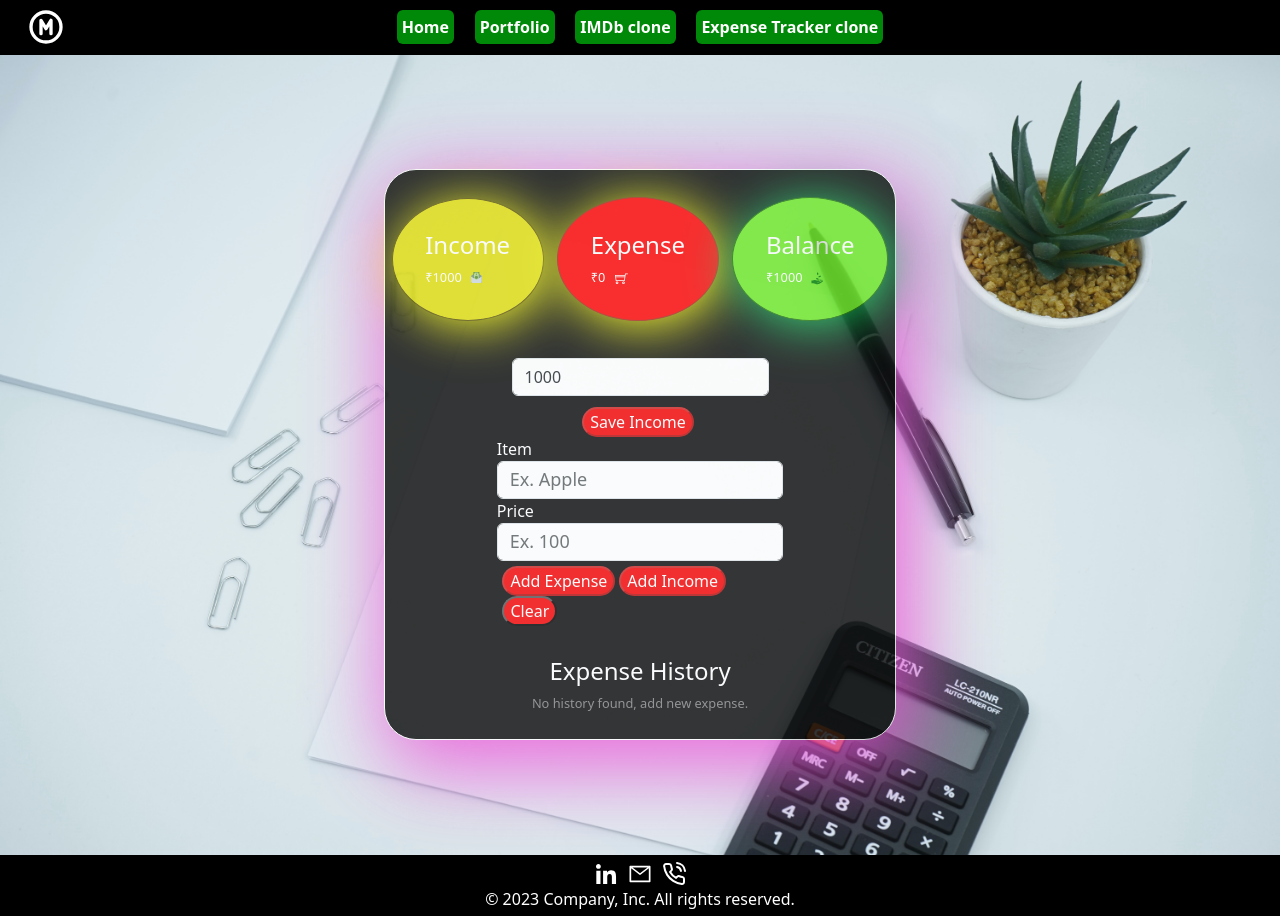
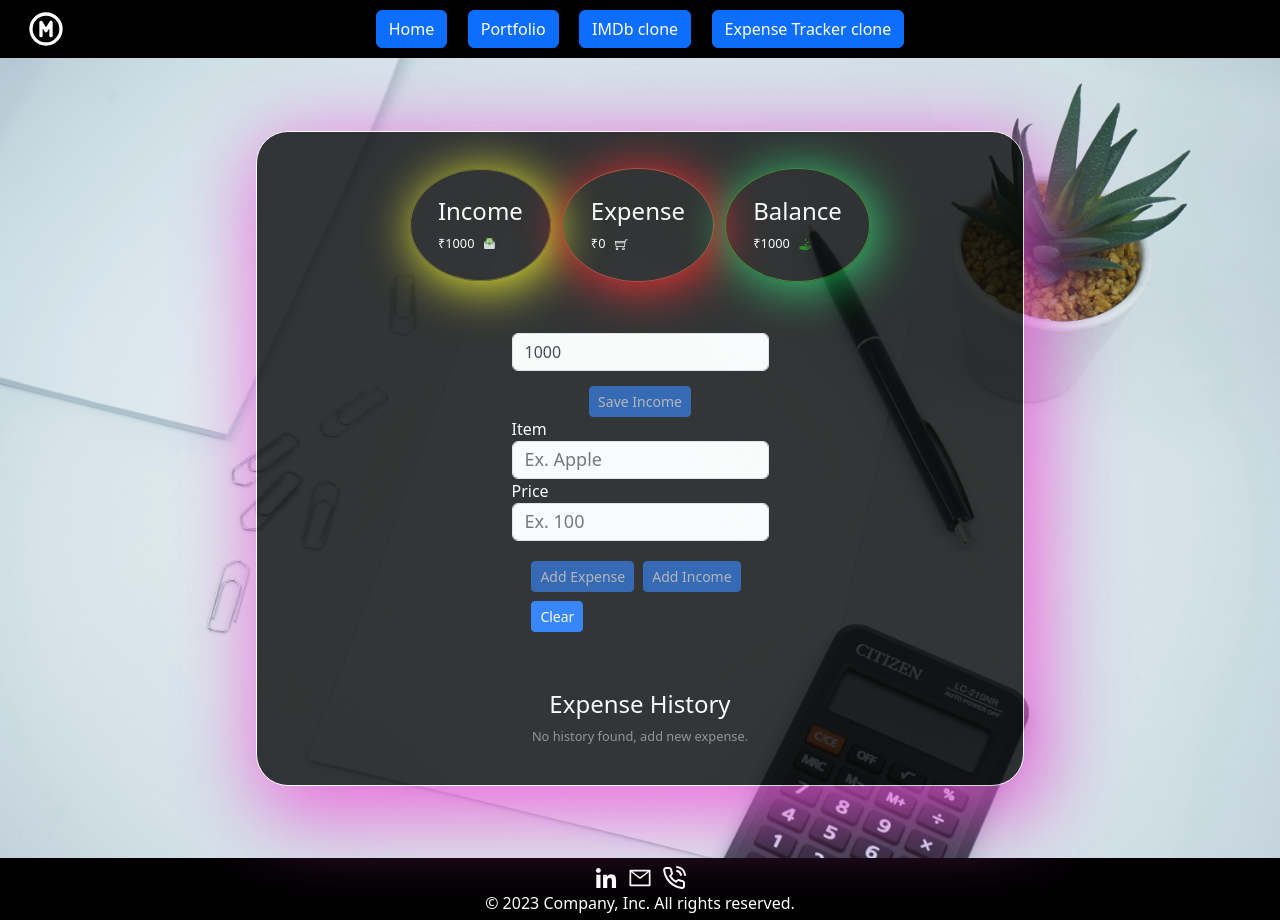
Before and after one commit to MuskanSrivastava8/Mitra, a React (Create React App) app: page /Mitra/Expensetracker in a window 1280 px wide. Built offline with nearby package versions, Linux system fonts and the light colour scheme.

Commit message:
Btn and css work

```diff
--- a/src/Components/ExpenseTracker/ExpenseIncomeInput.js
+++ b/src/Components/ExpenseTracker/ExpenseIncomeInput.js
@@ -30,7 +30,7 @@ export default function ExpenseIncomeInput() {
       </div>
 
       <div >
-        <button className="Expense_Income_add_btn" onClick={submit} disabled={!incomeVal}>Save Income</button>
+      <button type="button" class="btn btn-primary btn-sm" onClick={submit} disabled={!incomeVal}>Save Income</button>
       </div>
       <ToastContainer />
     </React.Fragment>
--- a/src/Components/ExpenseTracker/ExpenseInput.js
+++ b/src/Components/ExpenseTracker/ExpenseInput.js
@@ -30,7 +30,7 @@ export default function ExpenseInput() {
       setprice("");
       setexpenseName("");
       toast.success("New Expense added");
-      if ((resExpense + Number.parseFloat(price)) > resReviewIncome) {
+      if (resExpense + Number.parseFloat(price) > resReviewIncome) {
         toast.error("Expense exceeded Income");
       }
     } else {
@@ -49,7 +49,7 @@ export default function ExpenseInput() {
       setprice("");
       setexpenseName("");
       toast.success("New Income added");
-      if (resExpense > (resReviewIncome + Number.parseFloat(price))) {
+      if (resExpense > resReviewIncome + Number.parseFloat(price)) {
         toast.error("Expense exceeded Income");
       }
     } else {
@@ -92,6 +92,32 @@ export default function ExpenseInput() {
         </div>
         <div className="Expense_input_box">
           <button
+            type="button"
+            class="btn btn-primary btn-sm"
+            style={{ margin: "2%" }}
+            onClick={SubmitExpense}
+            disabled={!price || !expenseName}
+          >
+            Add Expense
+          </button>
+          <button
+            type="button"
+            style={{ margin: "2%" }}
+            class="btn btn-primary btn-sm"
+            onClick={SubmitIncome}
+            disabled={!price || !expenseName}
+          >
+            Add Income
+          </button>
+          <button
+            type="button"
+            class="btn btn-primary btn-sm"
+            style={{ margin: "2%" }}
+            onClick={clearInput}
+          >
+            Clear
+          </button>
+          {/* <button
             className="Expense_input_btn"
             onClick={SubmitExpense}
             disabled={!price || !expenseName}
@@ -107,7 +133,7 @@ export default function ExpenseInput() {
           </button>
           <button className="Expense_input_btn" onClick={clearInput}>
             Clear
-          </button>
+          </button> */}
         </div>
       </div>
     </React.Fragment>
--- a/src/Components/ExpenseTracker/ExpenseListItem.js
+++ b/src/Components/ExpenseTracker/ExpenseListItem.js
@@ -116,7 +116,7 @@ export default function ExpenseListItem({ item }) {
                     className="Expense_edit_name_item_btn"
                     onClick={saveItemName}
                   >
-                    <AiOutlineCheck />
+                    <AiOutlineCheck style={{color:"white"}}/>
                   </button>
                 ) : null}
                 {showDeleteEditIcon ? (
@@ -147,7 +147,7 @@ export default function ExpenseListItem({ item }) {
                     className="Expense_edit_name_item_btn"
                     onClick={saveItemPrice}
                   >
-                    <AiOutlineCheck />
+                    <AiOutlineCheck style={{color:"white"}}/>
                   </button>
                 ) : null}
                 {showDeleteEditIconPrice ? (
--- a/src/Components/ExpenseTracker/Expensetracker.scss
+++ b/src/Components/ExpenseTracker/Expensetracker.scss
@@ -20,7 +20,7 @@
     margin-bottom: 2%;
     background-color: #080808;
     height: 100%;
-    min-width: 40%;
+    min-width: 60%;
     border: 1px solid white;
     border-radius: 2rem;
     opacity: .8;
@@ -53,11 +53,11 @@
     align-items: center;
     // background: blue;
     padding: 4%;
-    width: 72%;
+    //width: 72%;
 }
 
 .Income_only {
-    background-color: rgb(224, 221, 12);
+   // background-color: rgb(224, 221, 12);
     margin: 2%;
     padding: 10%;
     border: 1px solid rgb(92, 83, 3);
@@ -79,14 +79,14 @@
 }
 
 .Expense_only {
-    background-color: red;
+    //background-color: red;
     margin: 2%;
     padding: 10.1%;
     border: 1px solid rgb(163, 44, 23);
     border-radius: 50%;
     cursor: pointer;
     font-size: .8rem;
-    box-shadow: 5px 5px 50px yellow;
+    box-shadow: 5px 5px 50px red;
 
 }
 
@@ -96,7 +96,7 @@
 }
 
 .Balance_only {
-    background-color: rgb(109, 233, 37);
+   // background-color: rgb(109, 233, 37);
     margin: 2%;
     padding: 10.1%;
     border: 1px solid rgb(33, 116, 13);
@@ -152,7 +152,7 @@
     display: flex;
     flex-direction: column;
     justify-content: center;
-    // align-items: center;
+    align-items: center;
 }
 
 .Expense_input_name {
@@ -182,7 +182,7 @@
 .Expense_delete_item_btn {
     border-radius: 50%;
     cursor: pointer;
-    background-color: #f60000;
+    background-color: #3887fb;
     color: black;
     margin-right: 4px;
 }
@@ -190,14 +190,14 @@
 .Expense_edit_item_btn {
     border-radius: 50%;
     cursor: pointer;
-    background-color: #f60000;
+    background-color: #3887fb;
     margin-right: 4px;
 }
 
 .Expense_expand_list_btn {
     border-radius: 50%;
     cursor: pointer;
-    background-color: #f60000;
+    background-color: #3887fb;
     margin-right: 4px;
 
 }
@@ -205,12 +205,13 @@
 .Expense_edit_name_item_btn {
     border-radius: 50%;
     cursor: pointer;
-    background-color: #f60000;
+    background-color: #3887fb;
     margin-right: 4px;
 }
 
 .Expense_input_box {
     padding: 2%;
+    margin: 4%
 
 }
 
@@ -242,6 +243,8 @@
     //ipad
     .Expense_content {
         padding: 15%;
+        min-width: 40%;
+
     }
 
     .Expense_container {
--- a/src/Components/Menu/Menu.js
+++ b/src/Components/Menu/Menu.js
@@ -15,7 +15,7 @@ export default function Menu() {
         </div>
         <div className="dropdownMenu_item">
           <Dropdown>
-            <Dropdown.Toggle variant="success" id="dropdown-basic">
+            <Dropdown.Toggle variant="primary" id="dropdown-basic">
               Menu
             </Dropdown.Toggle>
 
@@ -29,20 +29,29 @@ export default function Menu() {
         </div>
         <div className="menu_item_mobile_view">
 
-          <NavLink to={"/Intro"}>Home</NavLink>
+
+          <button type="button" class="btn btn-primary"><NavLink to={"/Intro"}>Home</NavLink></button>
         </div>
         <div className="menu_item">
-          <NavLink to={"/Intro"}> Home</NavLink>
+        <button type="button" class="btn btn-primary"><NavLink to={"/Intro"}> Home</NavLink></button>
+
         </div>
         <div className="menu_item">
-          <NavLink to={"/Portfolio"}>Portfolio</NavLink>
+        <button type="button" class="btn btn-primary"><NavLink to={"/Portfolio"}>Portfolio</NavLink></button>
+
         </div>
         <div className="menu_item">
-          <NavLink to={"/Knowyourshow"}>IMDb clone</NavLink>
+        <button type="button" class="btn btn-primary"><NavLink to={"/Knowyourshow"}>IMDb clone</NavLink></button>
+
         </div>
         <div className="menu_item">
-          <NavLink to={"/Expensetracker"}>Expense Tracker clone</NavLink>
+        <button type="button" class="btn btn-primary"><NavLink to={"/Expensetracker"}>Expense Tracker clone</NavLink></button>
+
         </div>
+        {/* <div className="menu_item">
+        <button type="button" class="btn btn-primary"><NavLink to={"/Expensetracker"}>Expense Tracker clone</NavLink></button>
+
+        </div> */}
       </div>
     </React.Fragment>
   );
--- a/src/Components/Menu/Menu.scss
+++ b/src/Components/Menu/Menu.scss
@@ -13,13 +13,13 @@
 
 .menu_item {
     margin: 0.8%;
-    font-size: 1.0rem;
-    font-family: system-ui;
-    font-weight: 600;
-    background-color: rgb(0 137 8);
-    border-color: transparent;
-    border-radius: 6px;
-    padding: 0.4%;
+    // font-size: 1.0rem;
+    // font-family: system-ui;
+    // font-weight: 600;
+    // background-color: rgb(0 137 8);
+    // border-color: transparent;
+    // border-radius: 6px;
+    //padding: 0.4%;
 }
 
 .menu_item a {
@@ -39,7 +39,7 @@
     right: 25%;
     display: none;
     background-color: rgb(25, 135, 84);
-    padding: 1.7%;
+    //padding: 1.7%;
     margin: 0.8%;
     font-size: 1rem;
     font-family: system-ui;
```
